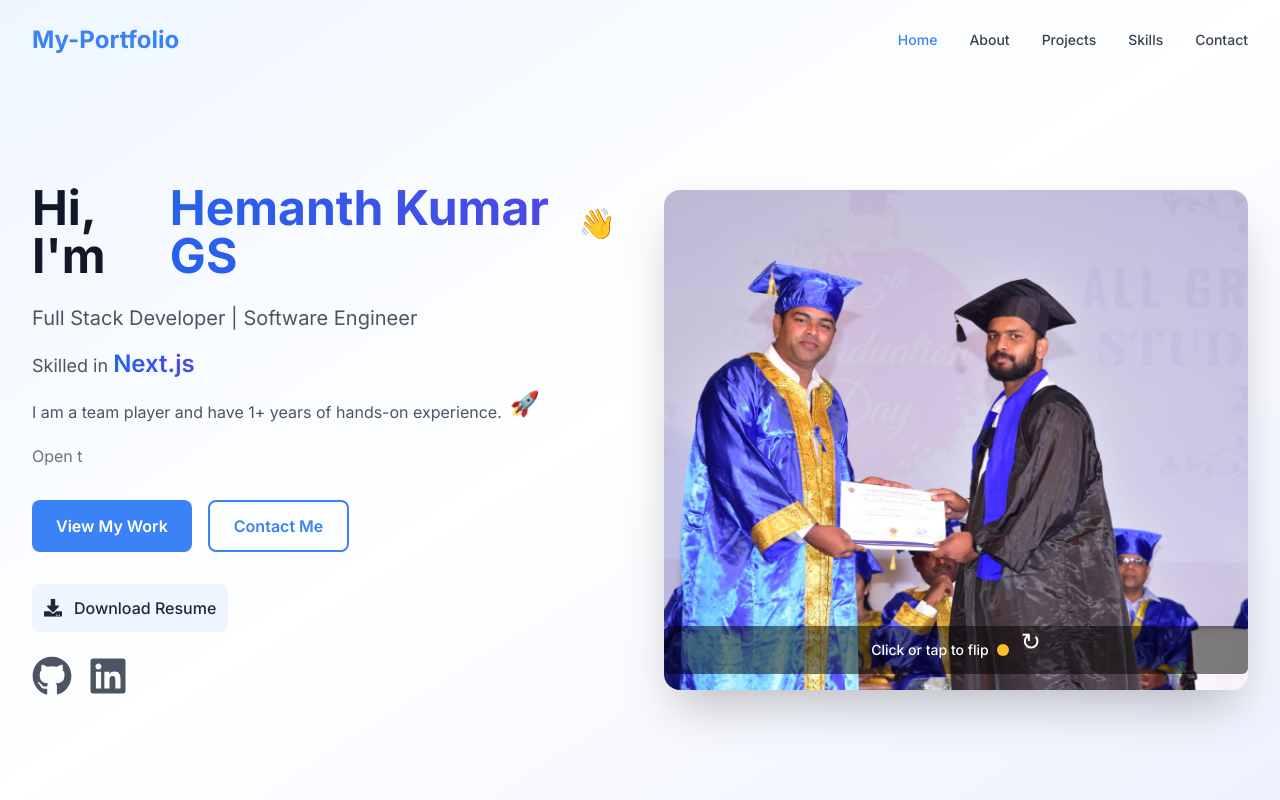
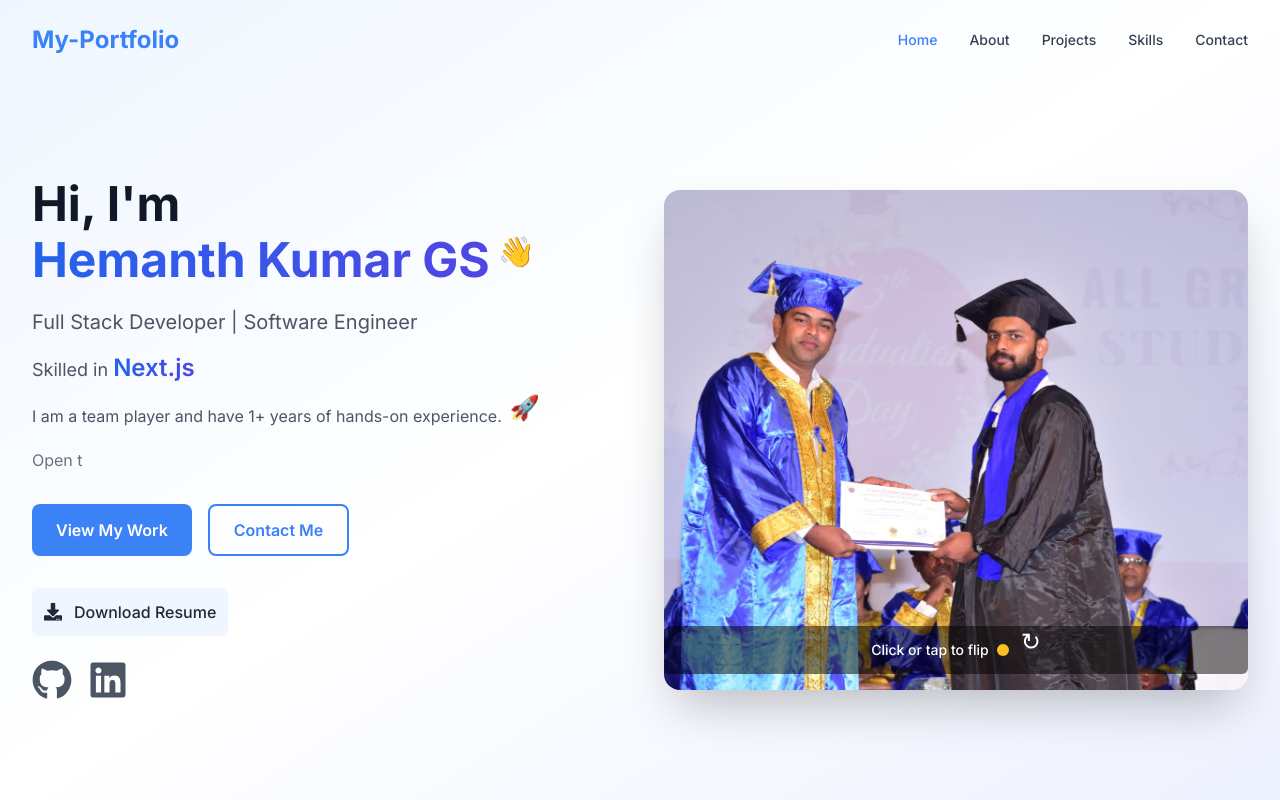
Before and after one commit to hemanthgs2001/Myportfolio, a Next.js app: page / in a window 1280 px wide. Shown: the top 800 px of the page. Built offline with nearby package versions, Linux system fonts and the light colour scheme.

Commit message:
frontend changes with respect to view

```diff
--- a/src/app/components/sections/Hero.tsx
+++ b/src/app/components/sections/Hero.tsx
@@ -94,14 +94,12 @@ export default function Hero() {
             animate={{ opacity: 1, x: 0 }}
             transition={{ duration: 0.5 }}
           >
-            <h1 className="text-3xl md:text-4xl lg:text-5xl font-bold mb-6 flex flex-col md:flex-row md:items-center gap-2">
+            <h1 className="text-3xl md:text-4xl lg:text-5xl font-bold mb-6 flex flex-wrap items-center gap-2">
               <span>Hi, I'm</span>
-
               <span className="bg-gradient-to-r from-blue-600 to-indigo-600 bg-clip-text text-transparent">
                 Hemanth Kumar GS
               </span>
-
-  <span className="text-yellow-400 text-3xl animate-bounce">👋</span>
+              <span className="text-yellow-400 text-3xl animate-bounce inline-block">👋</span>
             </h1>
             <p className="text-lg md:text-xl text-gray-600 dark:text-gray-300 mb-4">
               Full Stack Developer | Software Engineer
@@ -109,7 +107,7 @@ export default function Hero() {
             {/* rotating skills */}
             <SkillsRotator />
 
-            <div className="flex gap-4 mb-8">
+            <div className="flex flex-wrap gap-4 mb-8">
               <Button href="#projects">View My Work</Button>
               <Button href="#contact" variant="outline">Contact Me</Button>
             </div>
```
Lines whose indentation alone changed are shown as unchanged.
